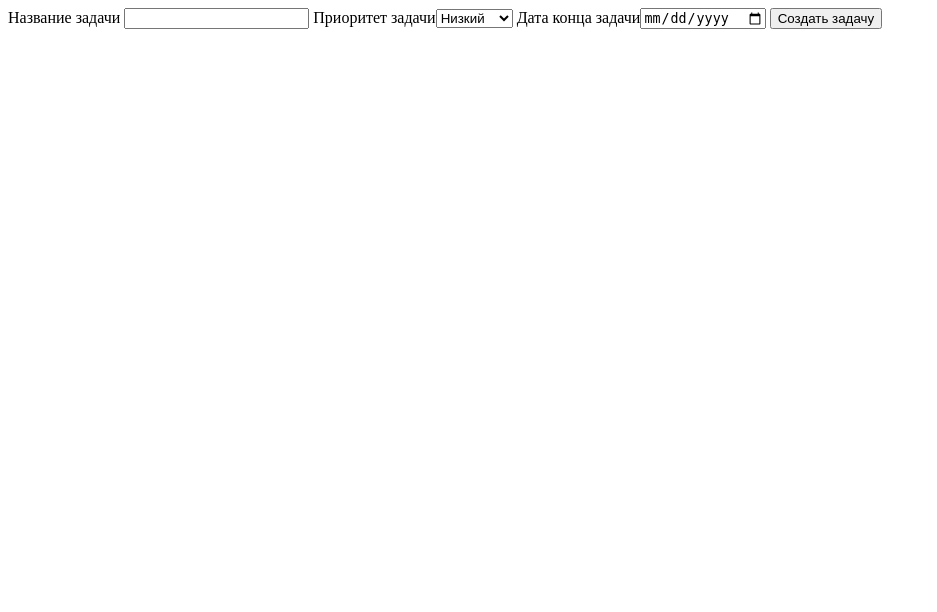
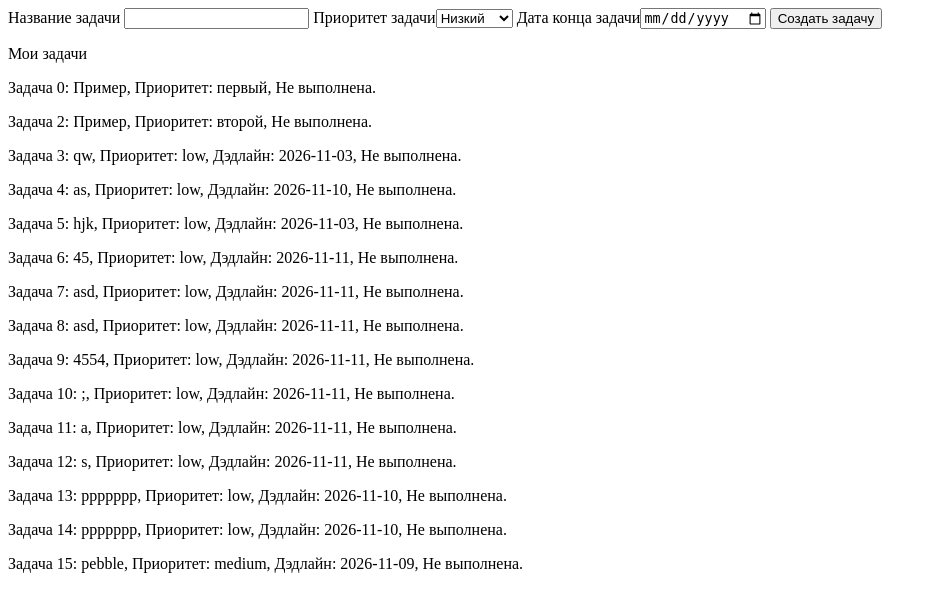
Before and after one commit to danik-sky/rest-back, a Flask app: page /tasks in a window 1280 px wide. Shown: the top 612 px of the page, without its empty margins (0-937 px from the left). Run offline with Flask 3, Linux system fonts and the light colour scheme; data comes from the database, SQL or seed files in the repository; both versions use the stored data as it was after the commit.

Commit message:
Добавил переход в другой маршрут

```diff
--- a/app/bp_tasks.py
+++ b/app/bp_tasks.py
@@ -1,4 +1,4 @@
-from flask import Blueprint, render_template
+from flask import Blueprint, render_template, url_for, redirect
 from forms import TasksForm
 from datetime import datetime
 from crud import *
@@ -10,13 +10,20 @@ def tasks():
     form = TasksForm()
     message = ''
     if form.validate_on_submit():
-        name = form.task_name.data
-        if (not isinstance(name, str)) or (name.strip()==""):
-            message = 'Неккоректное имя пользователя'
-            form.task_name.data = ""
-            return render_template("Tasks.html", form=form, message=message)
-        priority = form.priority.data
-        deadline = form.deadline.data
+        return redirect(url_for("tasks.create"), code=307)
+    all_tasks = get_all_tasks()
+    return render_template("Tasks.html", form=form, message=message, tasks=all_tasks)
+
+@bp.route("/create", methods=["POST"])
+def create():
+    form = TasksForm()
+    name = form.task_name.data
+    if (not isinstance(name, str)) or (name.strip()==""):
+        message = 'Неккоректное имя пользователя'
         form.task_name.data = ""
-        create_task(name, priority, deadline)
-    return render_template("Tasks.html", form=form, message=message)
+        return render_template("Tasks.html", form=form, message=message)
+    priority = form.priority.data
+    deadline = form.deadline.data
+    form.task_name.data = ""
+    create_task(name, priority, deadline)
+    return redirect(url_for("tasks.tasks"))
--- a/app/crud.py
+++ b/app/crud.py
@@ -6,3 +6,13 @@ def create_task(name, priority, deadline=None):
     cursor.execute("INSERT INTO tasks (title, priority, deadline) VALUES (?, ?, ?)", (name, priority, deadline))
     con.commit()
     con.close()
+
+def get_all_tasks():
+    con = sqlite3.connect("example.db")
+    cursor = con.cursor()
+    cursor.execute("SELECT * FROM tasks")
+    tasks = cursor.fetchall()
+    result = []
+    for task in tasks:
+        result.append(list(task))
+    return result
--- a/app/forms.py
+++ b/app/forms.py
@@ -11,3 +11,5 @@ class TasksForm(FlaskForm):
         ] ,validators=[DataRequired(message="Выберите приоритет")])
     deadline = DateField("Дата конца задачи")
     submit_task = SubmitField("Создать задачу")
+    done = SubmitField("Выполнить")
+    delete = SubmitField("Удалить")
--- a/app/templates/Tasks.html
+++ b/app/templates/Tasks.html
@@ -5,4 +5,17 @@
     {{ form.deadline.label }}{{ form.deadline() }}
     {{ form.submit_task() }}
     <p>{{ message }}</p>
+    <p>Мои задачи</p>
+    {% for task in tasks %}
+    <p>
+        Задача {{ task[0] }}: {{ task[1] }},
+        Приоритет: {{ task[2] }},
+        {% if task[3] %} Дэдлайн: {{ task[3] }}, {% endif %}
+        {% if task[4] == 0 %}
+        Не выполнена.
+        {% else %}
+        Выполнена.
+        {% endif %}
+    </p>
+    {% endfor %}
 </form>
```
Also changed, not shown: example.db, 1 other file.
